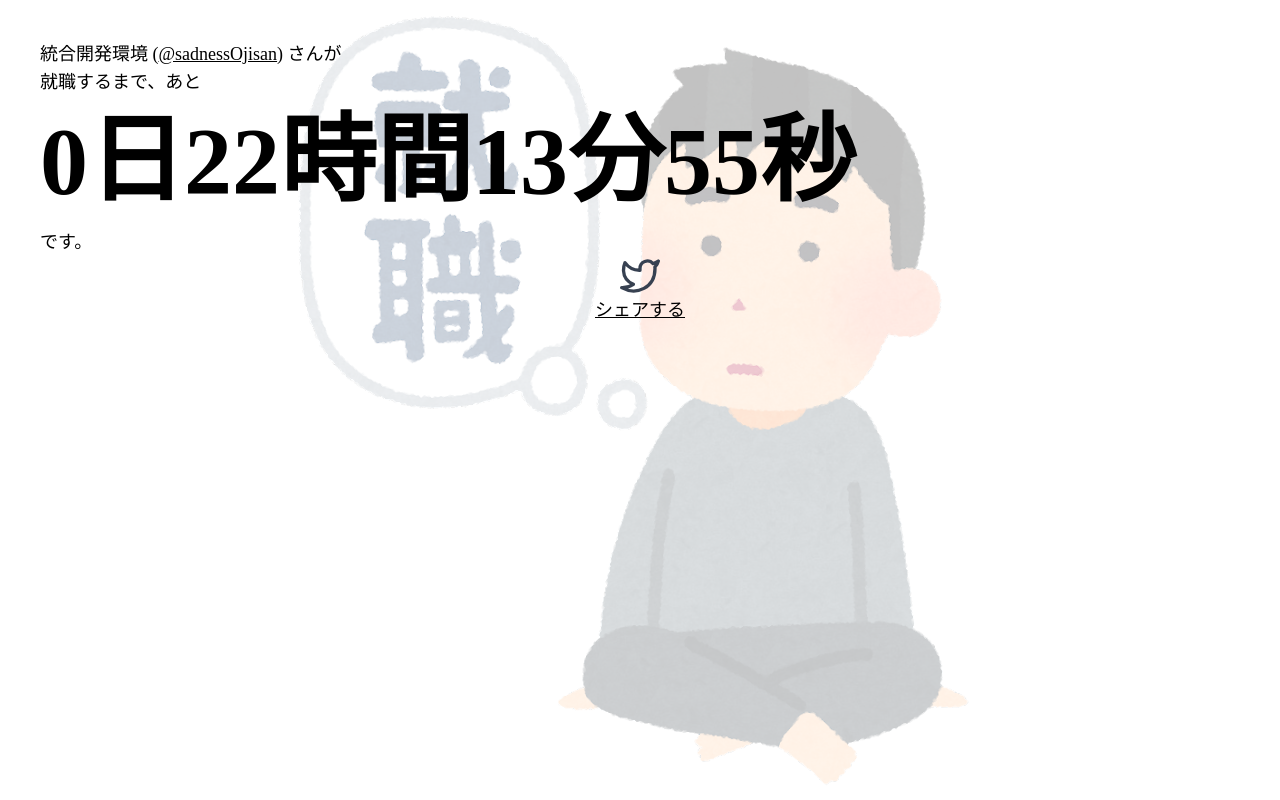
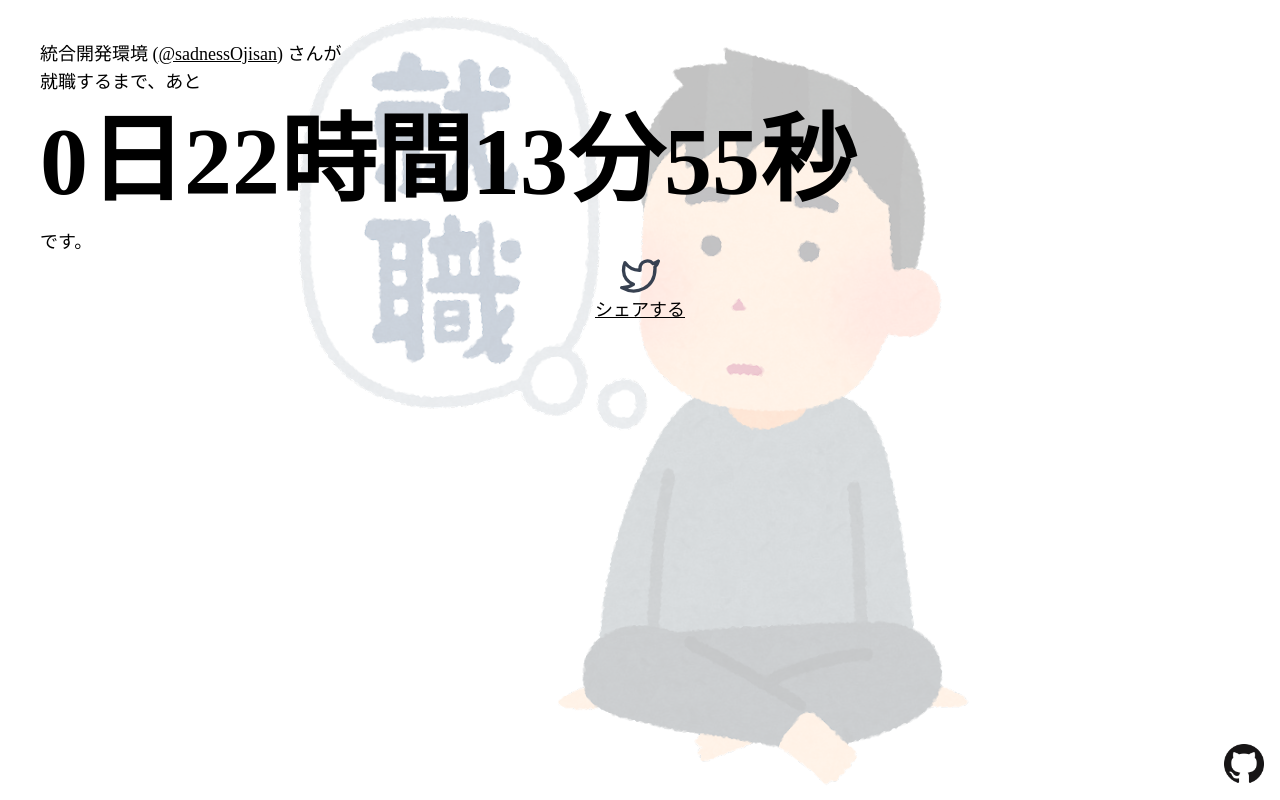
Before and after one commit to miyaoka/employment-ojisan, a Next.js app: page / in a window 1280 px wide. Built offline with nearby package versions, Linux system fonts and the light colour scheme; a web font is replaced by a local one.

Commit message:
add repository link

```diff
--- a/src/pages/index.tsx
+++ b/src/pages/index.tsx
@@ -49,6 +49,17 @@ const Home: NextPage = () => {
       >
         {process.browser && CountDown(timeFromEmployment)}
       </main>
+      <footer>
+        <a
+          href="https://github.com/miyaoka/employment-ojisan"
+          target="_blank"
+          rel="noopener noreferrer"
+          title="repository"
+          className="fixed right-4 bottom-4 w-[40px] h-[40px]"
+        >
+          <img src="/images/GitHub-Mark-64px.png" />
+        </a>
+      </footer>
     </div>
   );
 };
```
Also changed, not shown: public/images/GitHub-Mark-64px.png (added).
